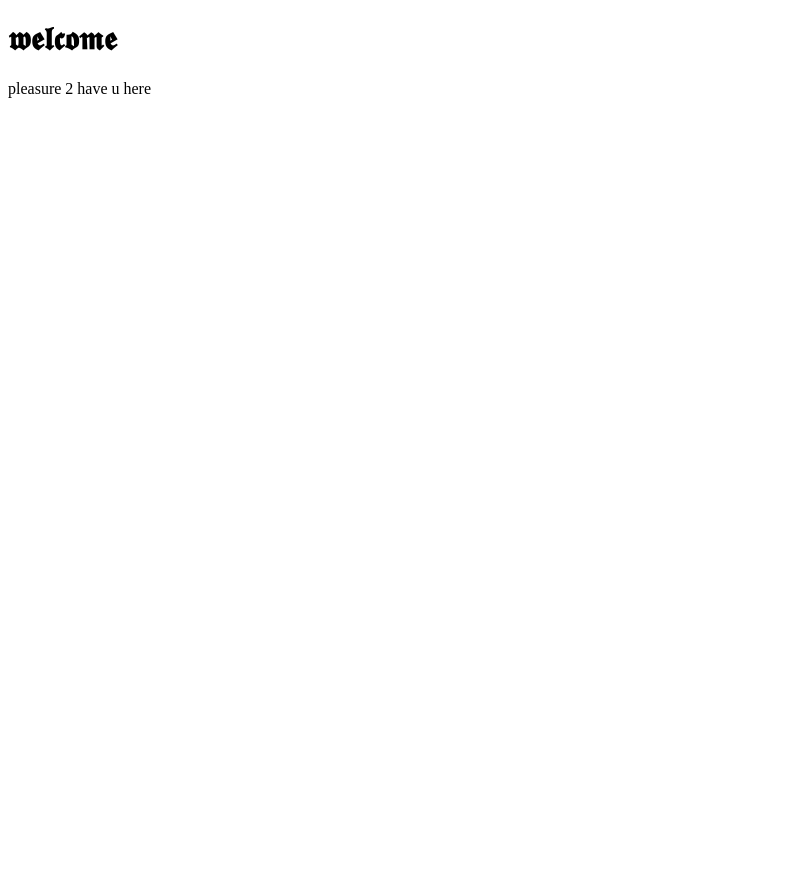
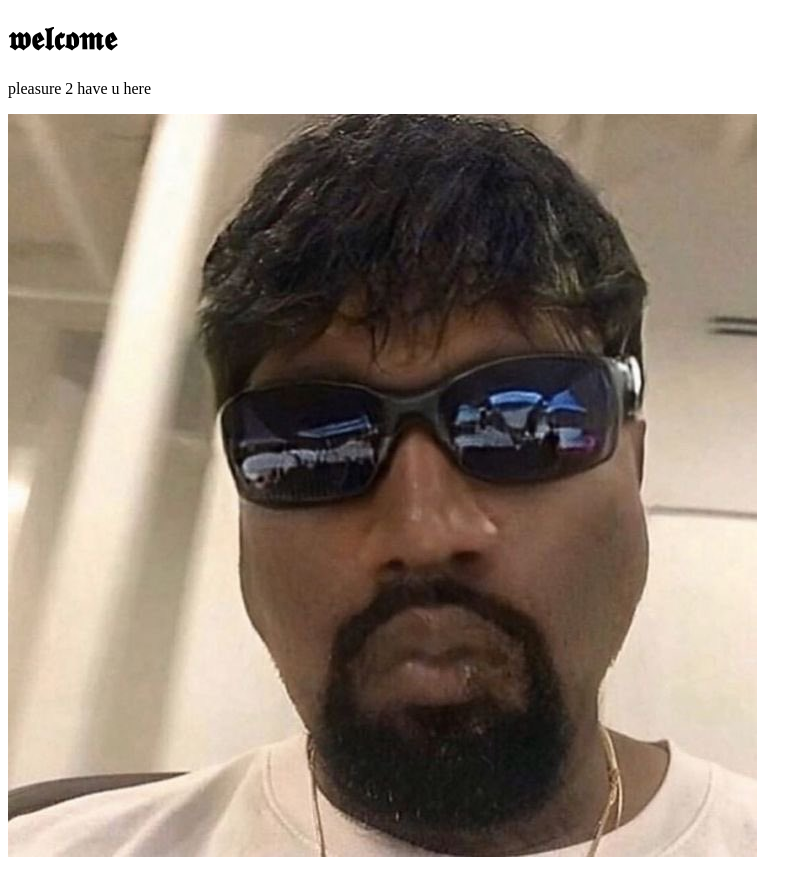
Before and after one commit to annaxcarpenter/annaxcarpenter.github.io, a plain HTML site: page index.html in a window 1280 px wide. Shown: the whole page, without its empty margins (0-812 px from the left). Before the commit the page ends 800 px from the top, so only its background shows below. Drawn offline with Linux system fonts and the light colour scheme.

Commit message:
made good

```diff
--- a/index.html
+++ b/index.html
@@ -4,10 +4,11 @@
     <meta charset="UTF-8">
     <meta http-equiv="X-UA-Compatible" content="IE=edge">
     <meta name="viewport" content="width=device-width, initial-scale=1.0">
-    <title>Portfolio</title>
+    <title>Anna's Portfolio</title>
 </head>
 <body>
     <h1>𝖜𝖊𝖑𝖈𝖔𝖒𝖊</h1>
     <p>pleasure 2 have u here</p>
+    <img src="img/kayne.jpeg" alt="kayne west meme">
 </body>
 </html>
```
Also changed, not shown: img/kayne.jpeg (added), 1 other file.
